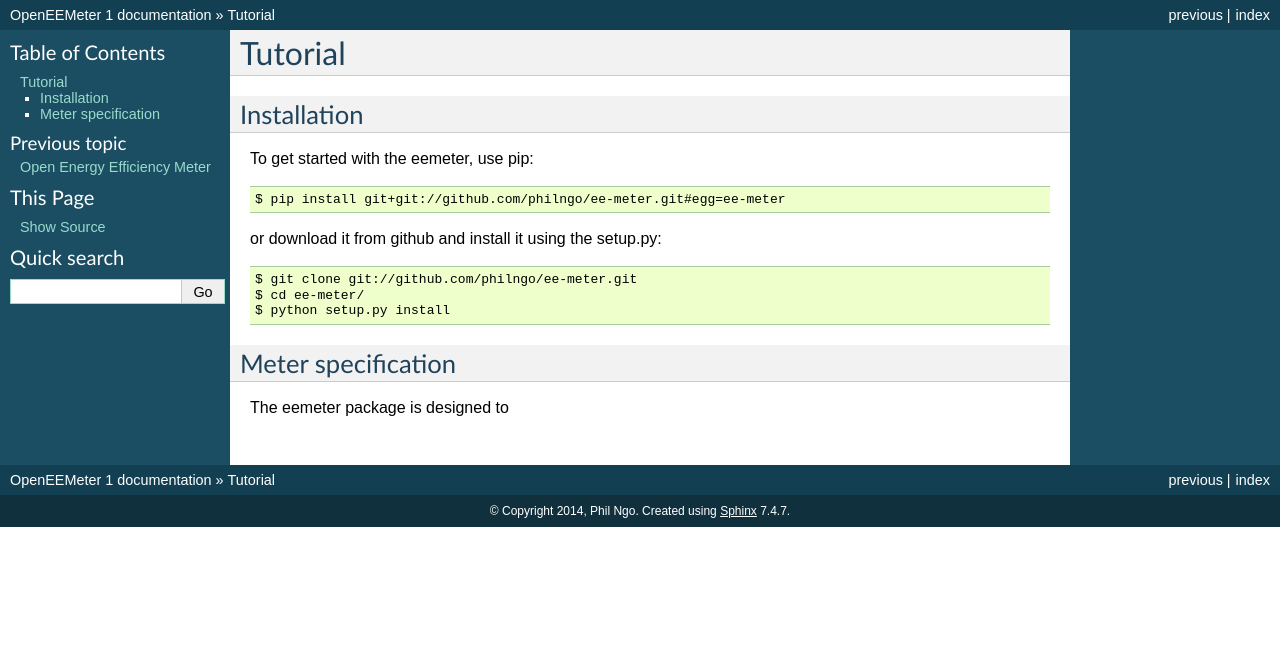
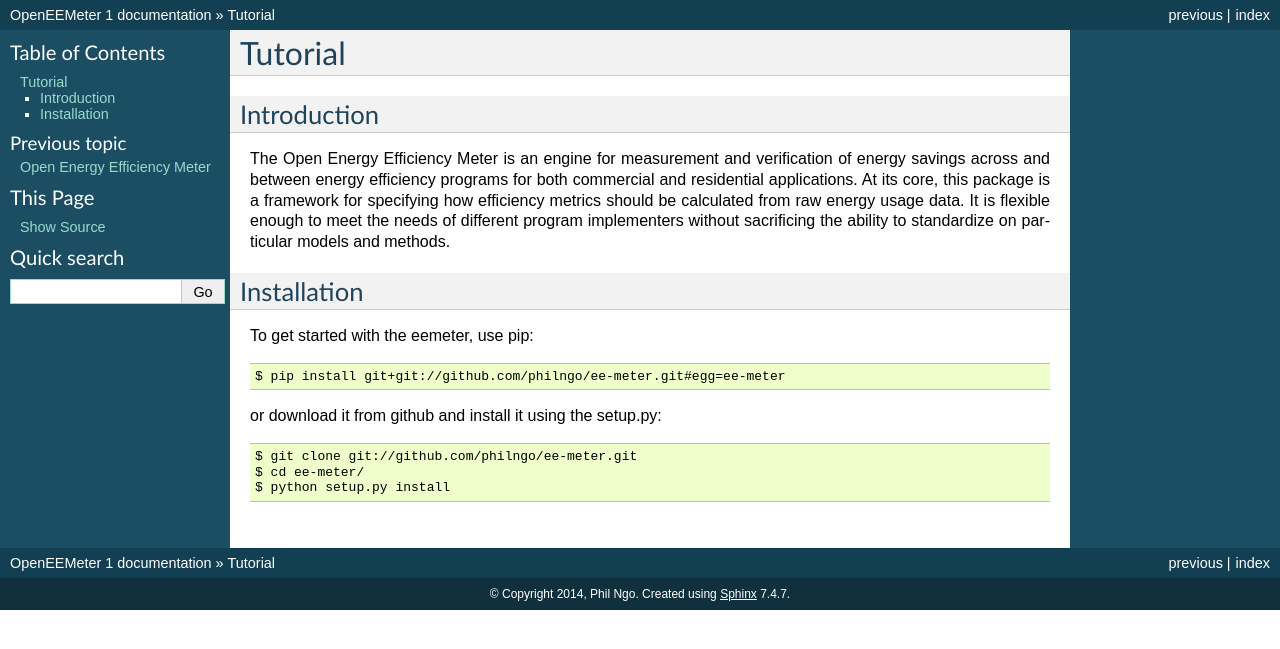
Before and after one commit to openeemeter/eemeter, a Sphinx documentation site: the page built from docs/tutorial.rst, in a window 1280 px wide. Shown: the top 649 px of the page. Built offline with Sphinx 7.4.7, drawn with Linux system fonts in a browser that asks for light colours.

Commit message:
update docs

```diff
--- a/docs/tutorial.rst
+++ b/docs/tutorial.rst
@@ -1,5 +1,16 @@
 Tutorial
 ========
+
+Introduction
+------------
+
+The Open Energy Efficiency Meter is an engine for measurement and verification
+of energy savings across and between energy efficiency programs for both
+commercial and residential applications. At its core, this package is a
+framework for specifying how efficiency metrics should be calculated from raw
+energy usage data. It is flexible enough to meet the needs of different program
+implementers without sacrificing the ability to standardize on particular
+models and methods.
 
 Installation
 ------------
@@ -13,8 +24,3 @@
     $ git clone git://github.com/philngo/ee-meter.git
     $ cd ee-meter/
     $ python setup.py install
-
-Meter specification
--------------------
-
-The eemeter package is designed to
```
Also changed, not shown: docs/index.rst (+0 -7 lines).
